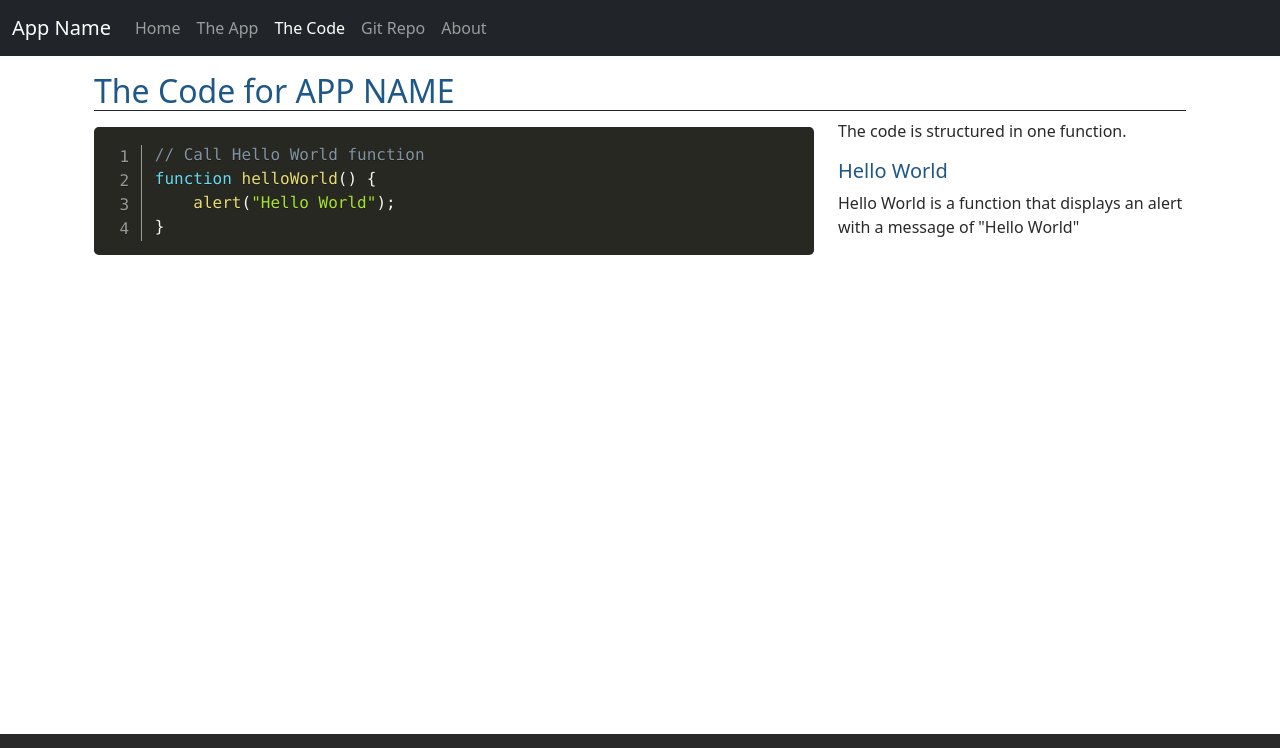
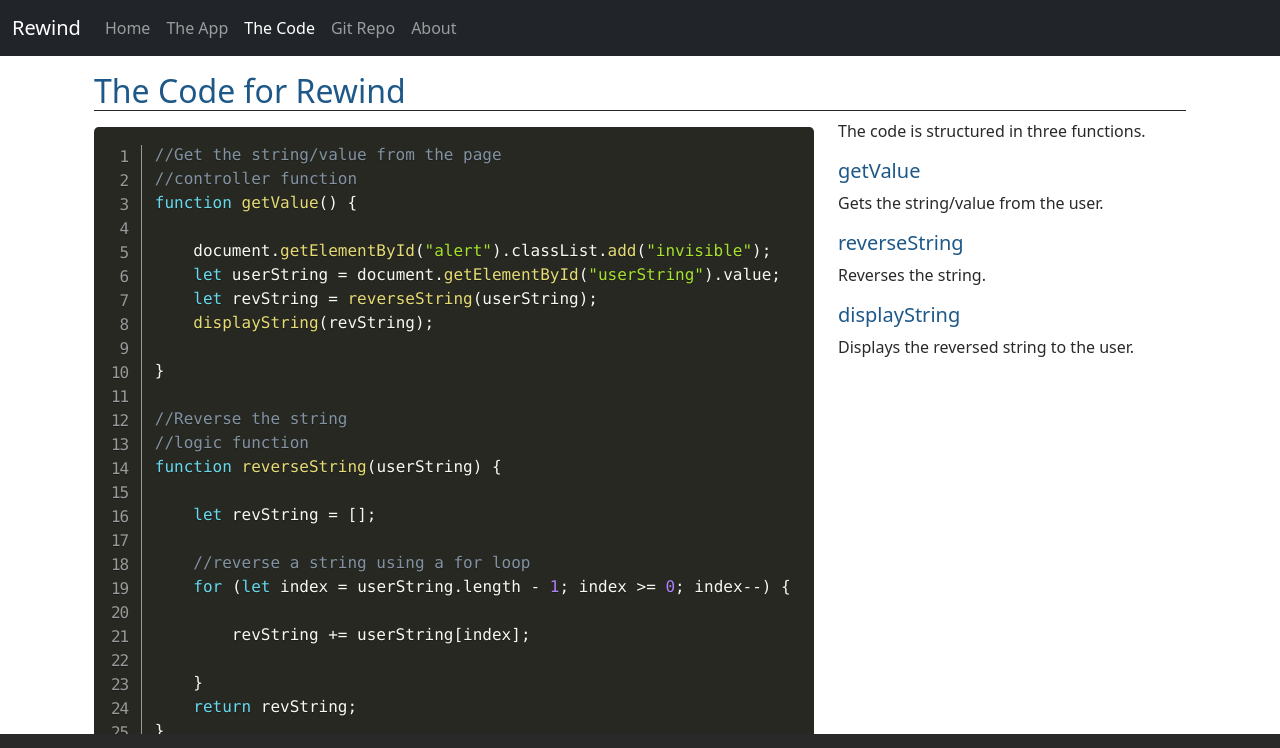
Before and after one commit to Foster0x/CFRewind, a plain HTML site: page code.html in a window 1280 px wide. Shown: the top 748 px of the page. Drawn offline with nearby package versions, Linux system fonts and the light colour scheme.

Commit message:
reverse a string done

```diff
--- a/code.html
+++ b/code.html
@@ -2,7 +2,7 @@
 <html lang="en" class="h-100">
 
 <head>
-    <title>App Name: A Coding Project By Stephen Foster</title>
+    <title>Rewind: A Coding Project By Stephen Foster</title>
     <!-- Required meta tags -->
     <meta charset="utf-8">
     <meta name="viewport" content="width=device-width, initial-scale=1, shrink-to-fit=no">
@@ -20,7 +20,7 @@
 
 <nav class="navbar navbar-expand-md navbar-dark fixed-top bg-dark">
     <div class="container-fluid">
-        <a class="navbar-brand" href="#">App Name</a>
+        <a class="navbar-brand" href="#">Rewind</a>
         <button class="navbar-toggler" type="button" data-bs-toggle="collapse" data-bs-target="#navbarCollapse"
             aria-controls="navbarCollapse" aria-expanded="false" aria-label="Toggle navigation">
             <span class="navbar-toggler-icon"></span>
@@ -49,21 +49,58 @@
 
 <main class="flex-shrink-0">
     <div class="container py-4 px-4 mt-5">
-        <h2 class="border-1 border-bottom border-dark">The Code for APP NAME</h2>
+        <h2 class="border-1 border-bottom border-dark">The Code for Rewind</h2>
         <div class="row row-cols-1 row-cols-lg-2">
             <div class="col-lg-8">
                 <pre class="line-numbers"><code class="language-javascript">
-                    // Call Hello World function
-                    function helloWorld() {
-                        alert("Hello World");
-                    }
+                    //Get the string/value from the page
+//controller function
+function getValue() {
+
+    document.getElementById("alert").classList.add("invisible");
+    let userString = document.getElementById("userString").value;
+    let revString = reverseString(userString);
+    displayString(revString);
+
+}
+
+//Reverse the string
+//logic function
+function reverseString(userString) {
+
+    let revString = [];
+
+    //reverse a string using a for loop
+    for (let index = userString.length - 1; index >= 0; index--) {
+
+        revString += userString[index];
+
+    }
+    return revString;
+}
+
+//Display our reversed string to the user
+//view function
+function displayString(revString) {
+
+    //write to the page
+    document.getElementById("msg").innerHTML = `Your string reversed is: ${revString}`;
+
+    //show the alert box
+    document.getElementById("alert").classList.remove("invisible");
+
+}
                 </code>
                 </pre>
             </div>
             <div class="col-lg-4">
-                <p>The code is structured in one function.</p>
-                <h5>Hello World</h5>
-                <p>Hello World is a function that displays an alert with a message of "Hello World"</p>
+                <p>The code is structured in three functions.</p>
+                <h5>getValue</h5>
+                <p>Gets the string/value from the user.</p>
+                <h5>reverseString</h5>
+                <p>Reverses the string.</p>
+                <h5>displayString</h5>
+                <p>Displays the reversed string to the user.</p>
             </div>
         </div>
     </div>
```
Also changed, not shown: app.html (+30 -4 lines), index.html (+4 -4 lines), js/site.js (+36 -3 lines).
